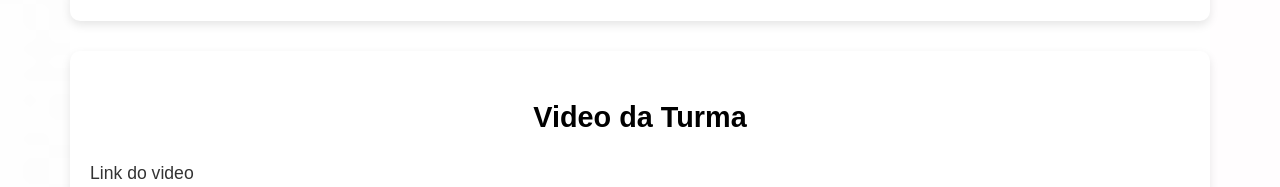
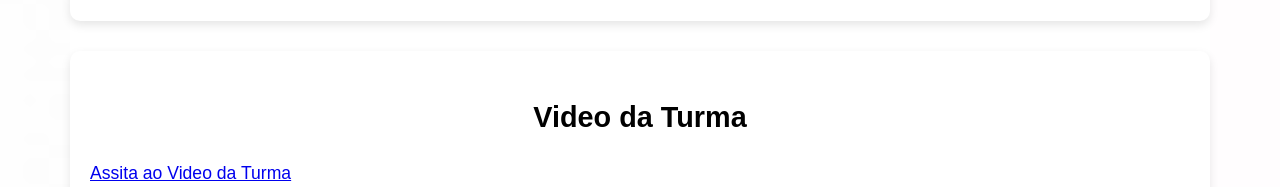
Before and after one commit to Andrei0Rocha/Integrada-IoT, a plain HTML site: page integrada-iot/subpaginas/index-iot.html in a window 1280 px wide. Shown: the part 11813-12000 px from the top of the page. Drawn offline with Linux system fonts and the light colour scheme.

Commit message:
finalização do projeto
adicionei o link para o video da sala

```diff
--- a/integrada-iot/subpaginas/index-iot.html
+++ b/integrada-iot/subpaginas/index-iot.html
@@ -320,7 +320,7 @@ ul {
         <div class="tarefas">
             <h2>Video da Turma</h2>
             <ul>
-             Link do video
+                  <a href="https://youtu.be/RSUJLPaRW40?si=cZ90SaloDiWOXvWb">Assita ao Video da Turma</a>
             </ul>
             <img src="../assets/shared image.jpeg" alt="Imagem da Turma um de IoT">
         </div>
```
